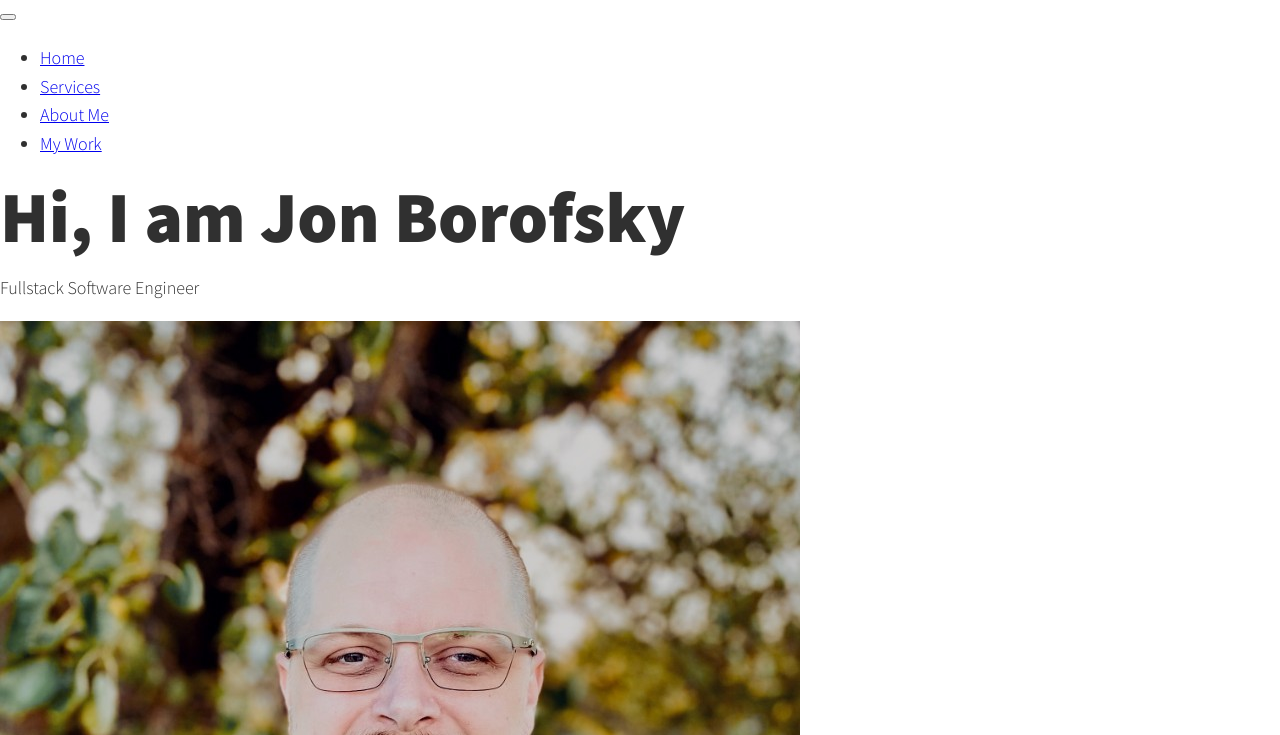
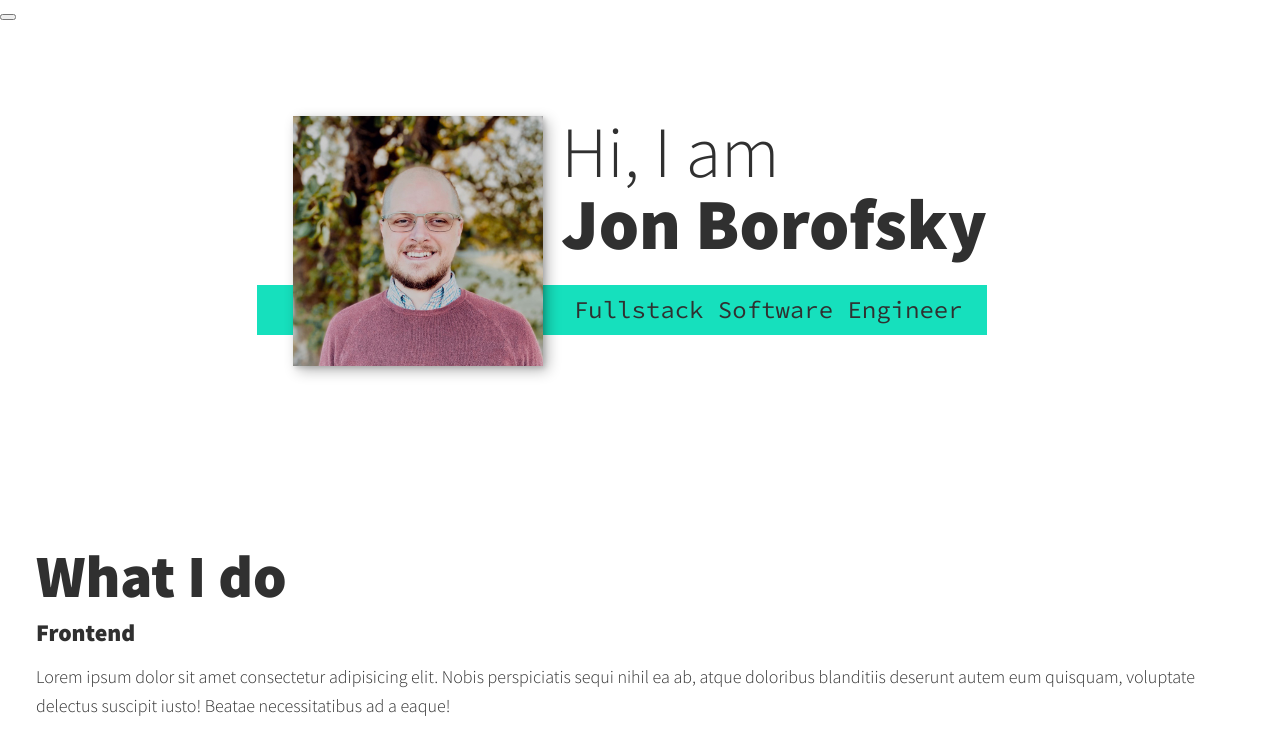
Before and after one commit to borocodes/Portfolio, a plain HTML site: page index.html in a window 1280 px wide. Shown: the part 54-789 px from the top of the page. Drawn offline with nearby package versions, Linux system fonts and the light colour scheme.

Commit message:
intro section styled

```diff
--- a/css/style.css
+++ b/css/style.css
@@ -1,3 +1,6 @@
+/*TODO: fix mid-range font size so it does not hide behind image at 600-800px*/
+
+
 *,
 *::before,
 *::after {
@@ -21,6 +24,9 @@
     --fs-h2: 2.25rem;
     --fs-h3: 1.25rem;
     --fs-body: 1rem;
+
+    --bs: 0.25em 0.25em 0.75em rgba(0,0,0,.30),
+          0.125em 0.125em 0.25em rgba(0,0,0,.15);
 }
 
 @media (min-width: 800px) {
@@ -37,10 +43,14 @@
 body {
     background: var(--clr-light);
     color: var(--clr-dark);
-    margin: 0;
     font-family: var(--ff-primary);
     font-size: var(--fs-body);
     line-height: 1.6;
+    margin: 0;
+}
+
+section {
+    padding: 5em 2em;
 }
 
 img {
@@ -48,15 +58,89 @@ img {
     max-width: 100%;
 }
 
+strong { font-weight: var(--fw-bold); }
+
 /* typography */
 
 h1,
 h2,
 h3 {
-    line-height: 1.1;
+    line-height: 1;
     margin: 0;
 }
 
-h1 {  font-size: var(--fs-h1) }
-h2 {  font-size: var(--fs-h2) }
-h3 {  font-size: var(--fs-h3) }
+h1 {  font-size: var(--fs-h1); }
+h2 {  font-size: var(--fs-h2); }
+h3 {  font-size: var(--fs-h3); }
+
+.section__title {
+    margin-bottom: .25em;
+}
+
+.section__title--intro {
+    font-weight: var(--fw-reg);
+}
+
+.section__title--intro strong {
+    display: block;
+}
+
+.section__subtitle {
+    margin: 0;
+    font-size: var(--fs-h3);
+}
+
+.section__subtitle--intro,
+.section__subtitle--about {
+    background: var(--clr-accent);
+    padding: .25em 1em;
+    font-family: var(--ff-secondary);
+    margin-bottom: 1em;
+
+}
+
+nav { display: none; }
+
+/* intro section */
+
+.intro {
+    position: relative;
+}
+
+.intro__img {
+    box-shadow: var(--bs);
+}
+
+.section__subtitle--intro {
+    display: inline-block;
+}
+
+@media (min-width: 600px) {
+    .intro {
+        display: grid;
+        width: min-content;
+        margin: 0 auto;
+        column-gap: 1em;
+        grid-template-areas:
+            "img title"
+            "img subtitle";
+        grid-template-columns: min-content max-content;
+    }
+
+    .intro__img {
+        grid-area: img;
+        min-width: 250px;
+        position: relative;
+        z-index: 2;
+    }
+
+    .section__subtitle--intro {
+        align-self: start;
+        grid-column: -1 / 1;
+        grid-row: 2;
+        text-align: right;
+        position: relative;
+        left: -1.5em;
+        width: calc(100% + 1.5em);
+    }
+}
--- a/index.html
+++ b/index.html
@@ -12,12 +12,10 @@
     <meta http-equiv="X-UA-Compatible" content="IE=edge">
     <meta name="viewport" content="width=device-width, initial-scale=1.0">
     <title>itsa me, Jonathan!</title>
-    <link rel="stylesheet"
-    href="https://cdnjs.cloudflare.com/ajax/libs/normalize/8.0.1/normalize.min.css" integrity="sha512-NhSC1YmyruXifcj/KFRWoC561YpHpc5Jtzgvbuzx5VozKpWvQ+4nXhPdFgmx8xqexRcpAglTj9sIBWINXa8x5w==" crossorigin="anonymous" referrerpolicy="no-referrer"
-    />
-    <link rel="stylesheet"
-    href="https://cdnjs.cloudflare.com/ajax/libs/font-awesome/6.0.0-beta2/css/all.min.css" integrity="sha512-YWzhKL2whUzgiheMoBFwW8CKV4qpHQAEuvilg9FAn5VJUDwKZZxkJNuGM4XkWuk94WCrrwslk8yWNGmY1EduTA==" crossorigin="anonymous" referrerpolicy="no-referrer"
-    />
+    <link rel="stylesheet" href="https://cdnjs.cloudflare.com/ajax/libs/normalize/7.0.0/normalize.min.css">
+    <link rel="stylesheet" href="https://cdnjs.cloudflare.com/ajax/libs/font-awesome/5.11.2/css/all.css" integrity="sha256-46qynGAkLSFpVbEBog43gvNhfrOj+BmwXdxFgVK/Kvc=" crossorigin="anonymous" />
+
+
     <link href="https://fonts.googleapis.com/css?family=Source+Code+Pro:400,900|Source+Sans+Pro:300,900&display=swap" rel="stylesheet">
 
     <link rel="stylesheet" href="css/style.css">
@@ -48,7 +46,7 @@
             Hi, I am <strong>Jon Borofsky</strong>
         </h1>
         <p class="section__subtitle section__subtitle--intro">Fullstack Software Engineer</p>
-        <img src="img/jonathanBorofsky.jpg" alt="Jon Borofsky smiling headshot">
+        <img src="img/jonathanBorofsky.jpg" alt="Jon Borofsky smiling headshot" class="intro__img">
     </section>
 
     <!-- Services-->
@@ -77,7 +75,7 @@
     <!-- About Me -->
     <section class="about-me" id="#about">
         <h2 class="section__title section__title--about">Who I am</h2>
-        <p class="section__subtitle section__subtitle--about">Lorem ipsum dolor sit amet, consectetur adipisicing elit. Quisquam doloremque aliquid, exercitationem deleniti cum perspiciatis voluptatum molestiae iste enim! Minus assumenda eveniet commodi quos quidem dolorem molestias nam optio iusto?</p>
+        <p class="section__subtitle section__subtitle--about">Summary of my brand</p>
 
         <div class="about-me__body">
             <p>Lorem ipsum, dolor sit amet consectetur adipisicing elit. Corporis, laudantium sapiente, perspiciatis earum perferendis qui tempora iure culpa quisquam nulla harum fugit placeat dolorem incidunt, fuga ea quaerat quod enim!
```
